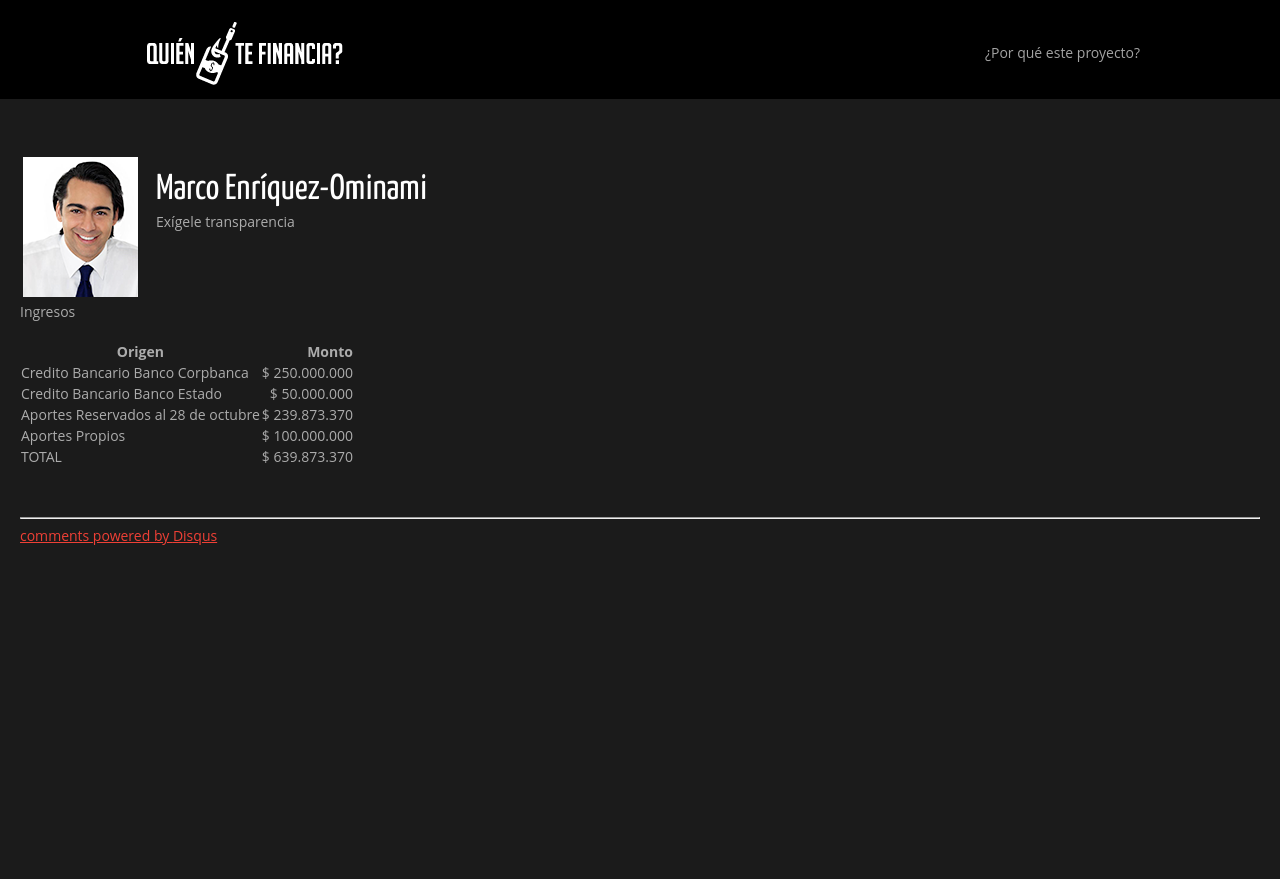
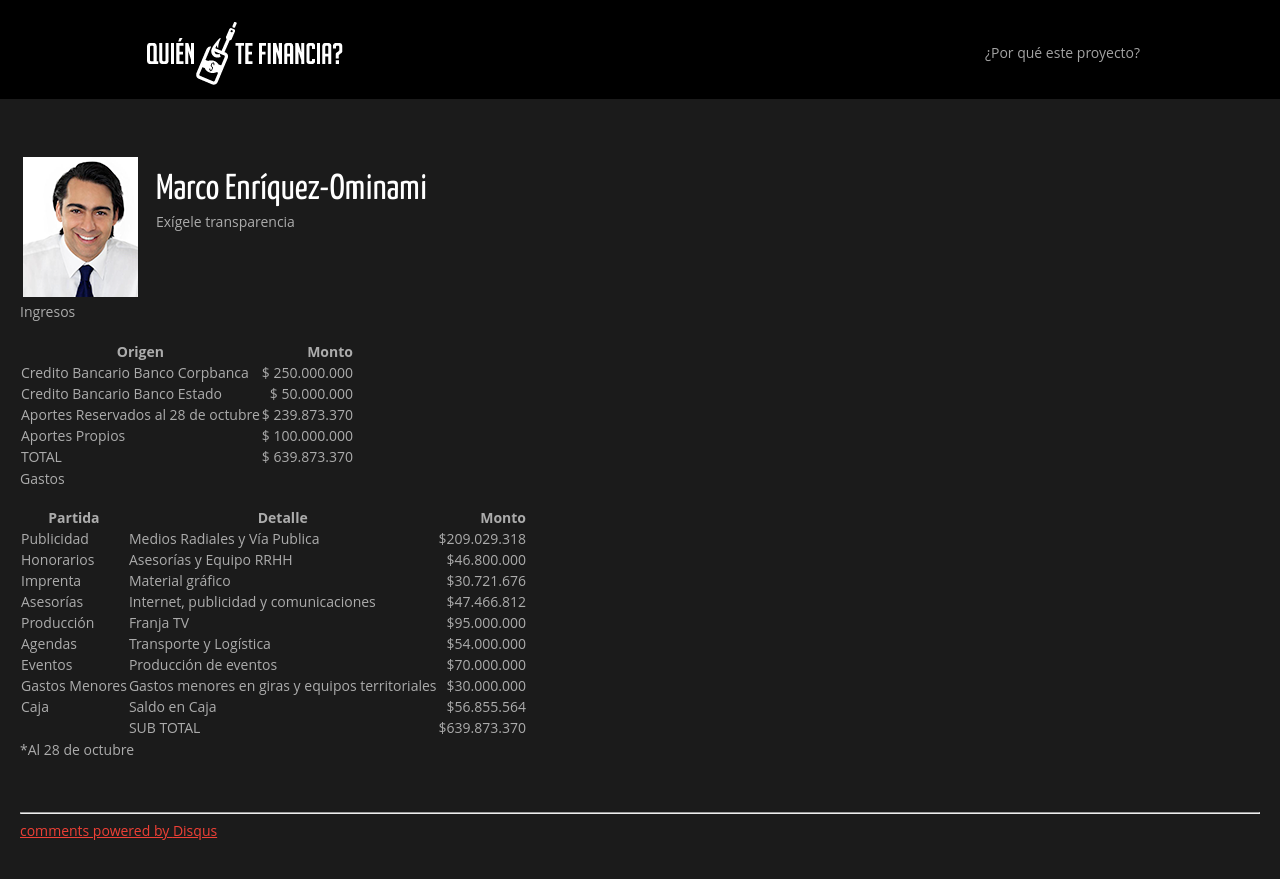
Before and after one commit to ciudadanointeligente/quien-te-financia, a Jekyll site: the page built from _posts/2013-08-01-meo.markdown, in a window 1280 px wide. Shown: the top 879 px of the page. Built offline with Jekyll 4.4.1, drawn with Linux system fonts in a browser that asks for light colours; nearby versions of some CDN libraries; Markdown is read by kramdown in place of the engine named in the settings; comment, search, counter and statistics services are not loaded.

Commit message:
Update 2013-08-01-meo.markdown

```diff
--- a/_posts/2013-08-01-meo.markdown
+++ b/_posts/2013-08-01-meo.markdown
@@ -15,12 +15,30 @@ c_twitter: marcoporchile
 
 ---
 
+
 Ingresos
 
-| Origen | Monto |
-| ------------- | -------------: |
-| Credito Bancario Banco Corpbanca | $ 250.000.000 |
-| Credito Bancario Banco Estado | $ 50.000.000 |
-| Aportes Reservados al 28 de octubre | $ 239.873.370 |
-| Aportes Propios | $ 100.000.000 |
-| TOTAL | $ 639.873.370 |
+Origen | Monto
+------------- | -------------:
+Credito Bancario Banco Corpbanca | $ 250.000.000
+Credito Bancario Banco Estado | $ 50.000.000
+Aportes Reservados al 28 de octubre | $ 239.873.370
+Aportes Propios | $ 100.000.000
+TOTAL | $ 639.873.370
+
+Gastos
+
+Partida | Detalle | Monto
+------------- | ------------- | -------------:
+Publicidad | Medios Radiales y Vía Publica  | $209.029.318
+Honorarios | Asesorías y Equipo RRHH | $46.800.000
+Imprenta | Material gráfico | $30.721.676
+Asesorías | Internet, publicidad y comunicaciones | $47.466.812
+Producción | Franja TV | $95.000.000
+Agendas | Transporte y Logística | $54.000.000
+Eventos | Producción de eventos | $70.000.000
+Gastos Menores | Gastos menores en giras y equipos territoriales | $30.000.000
+Caja | Saldo en Caja | $56.855.564
+ | SUB	TOTAL	| $639.873.370
+
+*Al 28 de octubre
```
